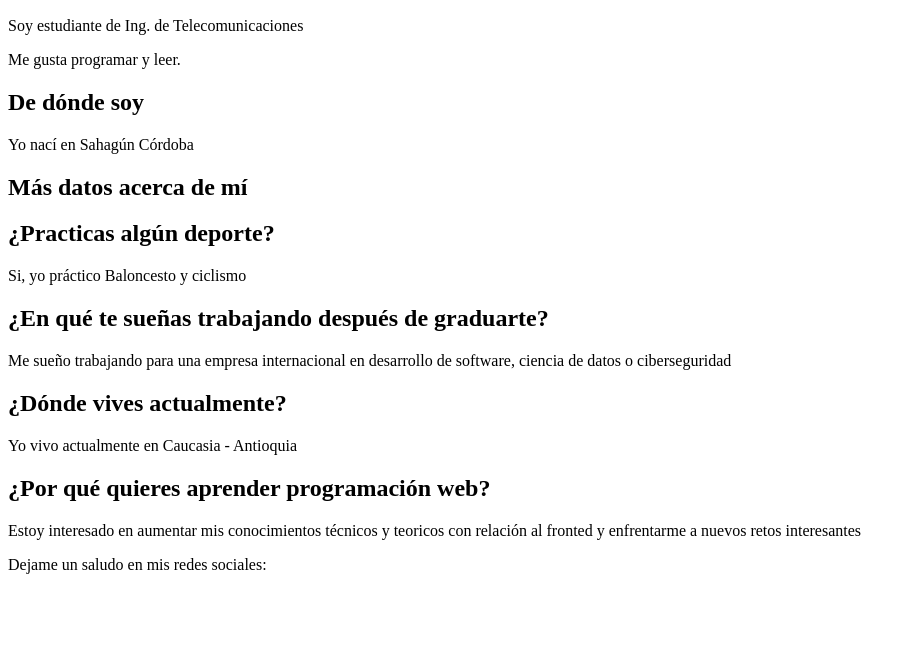
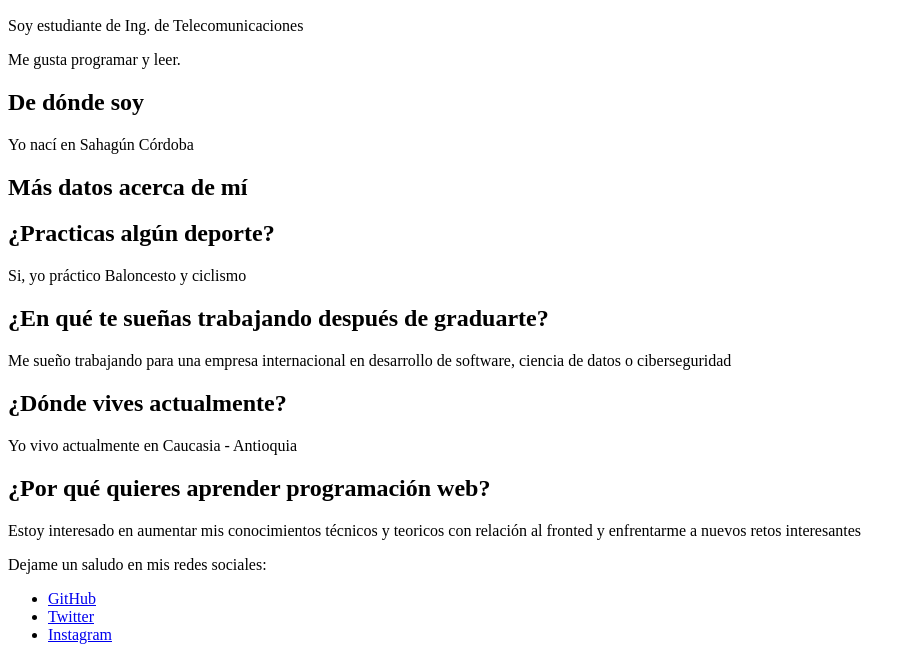
Before and after one commit to ydpajaro/my_web_page, a plain HTML site: page aboutme.html in a window 1280 px wide. Shown: the part 144-804 px from the top of the page, without its empty margins (0-916 px from the left). Drawn offline with Linux system fonts and the light colour scheme.

Commit message:
se modifica el archivo aboutme.html

```diff
--- a/aboutme.html
+++ b/aboutme.html
@@ -33,6 +33,11 @@
           </section>
           <footer class="content-footer">
               <p>Dejame un saludo en mis redes sociales:</p>
+              <ul class="social">
+                <li><a class="css-is-deranged" href="_TU_DIR_DE_GITHUB_">GitHub</a></li>
+                <li><a class="css-is-deranged" href="_TU_DIR_DE_TWITTER_">Twitter</a></li>
+                <li><a class="css-is-deranged" href="_TU_DIR_DE_INSTAGRAM_">Instagram</a></li>
+            </ul>
           </footer>
 	</body>
 </html>
```
